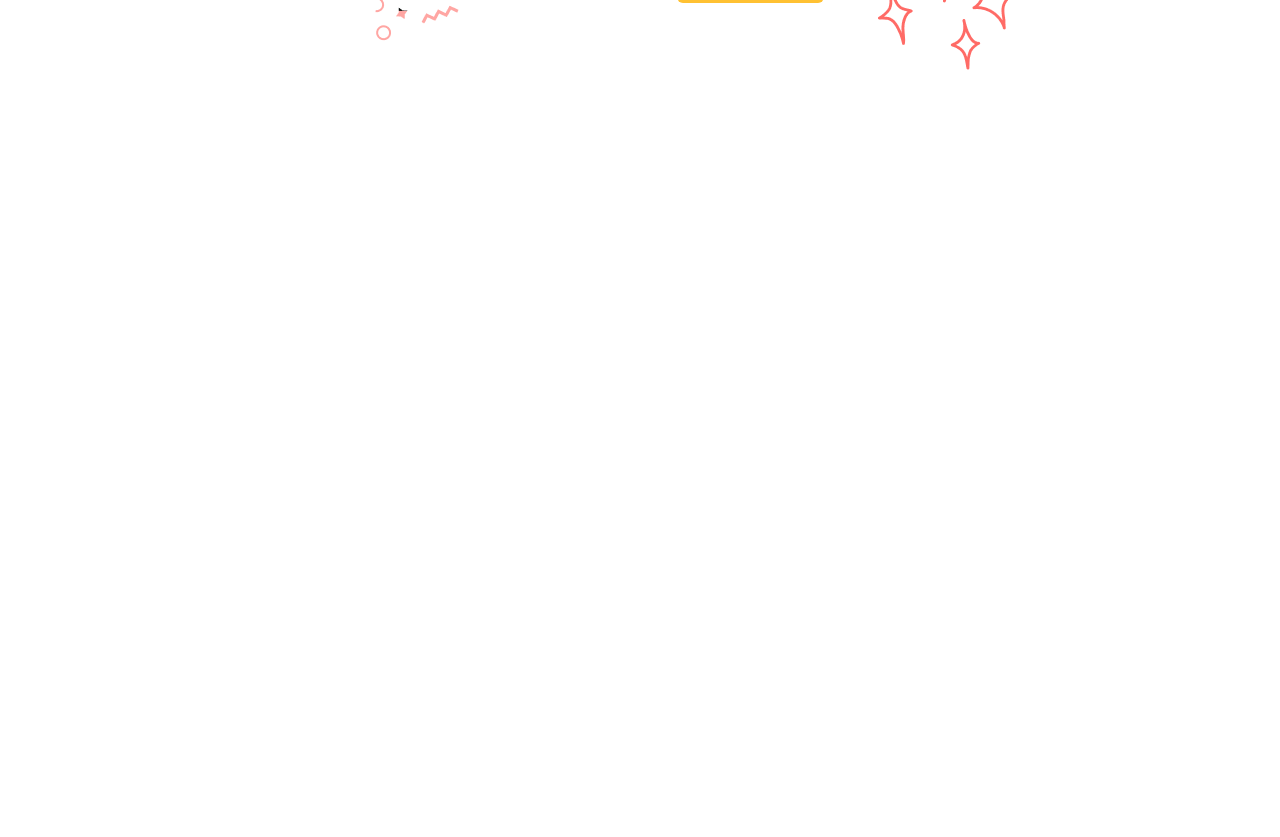
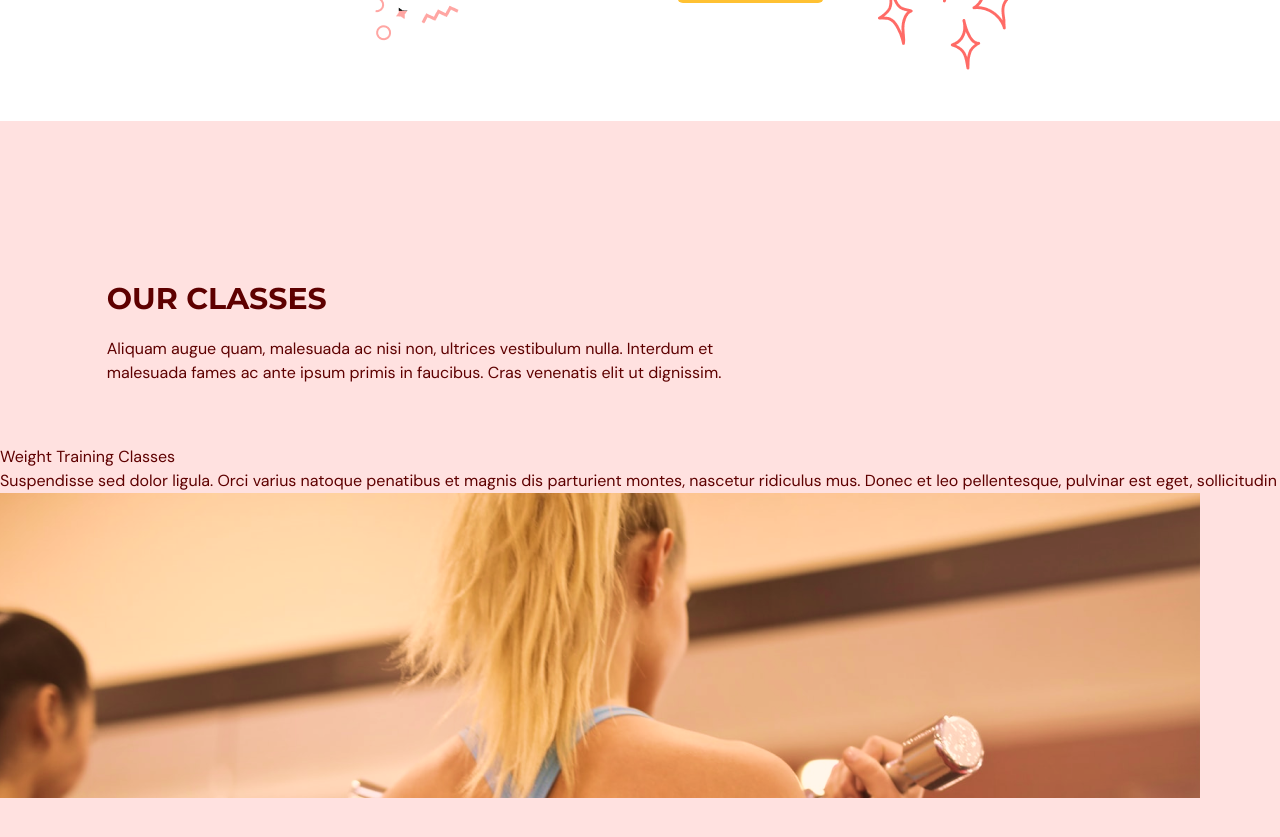
Before and after one commit to Nievescs20/Fitness-TS, a React (Vite) app: page / in a window 1280 px wide. Shown: the part 2100-2937 px from the top of the page. Before the commit the page ends 2221 px from the top, so only its background shows below. Built offline with nearby package versions, Linux system fonts and the light colour scheme.

Commit message:
created OurClasses component, added data to data.tsx for classes, create ClassObject inreface

```diff
--- a/src/App.tsx
+++ b/src/App.tsx
@@ -1,8 +1,9 @@
 import Navbar from "@/scenes/navbar";
 import { useEffect, useState } from "react";
 import { SelectedPage } from "@/shared/types";
-import Home from "./scenes/home";
-import Benefits from "./scenes/benefits";
+import Home from "@/scenes/home";
+import Benefits from "@/scenes/benefits";
+import OurClasses from "@/scenes/ourClasses";
 
 function App() {
   const [selectedPage, setSelectedPage] = useState<SelectedPage>(
@@ -33,6 +34,7 @@ function App() {
       />
       <Home setSelectedPage={setSelectedPage} />
       <Benefits setSelectedPage={setSelectedPage} />
+      <OurClasses setSelectedPage={setSelectedPage} />
     </div>
   );
 }
--- a/src/data.tsx
+++ b/src/data.tsx
@@ -1,11 +1,18 @@
-import { BenefitObject } from "./shared/types";
+import { BenefitObject, ClassObject } from "./shared/types";
+
+import img1 from "@/assets/image1.png";
+import img2 from "@/assets/image2.png";
+import img3 from "@/assets/image3.png";
+import img4 from "@/assets/image4.png";
+import img5 from "@/assets/image5.png";
+import img6 from "@/assets/image6.png";
 import {
   HomeModernIcon,
   UserGroupIcon,
   AcademicCapIcon,
 } from "@heroicons/react/24/solid";
 
-const benefits: BenefitObject[] = [
+export const benefits: BenefitObject[] = [
   {
     icon: <HomeModernIcon className="h-6 w-6" />,
     title: "State of the Art Facilities",
@@ -26,4 +33,37 @@ const benefits: BenefitObject[] = [
   },
 ];
 
-export default benefits;
+export const classes: ClassObject[] = [
+  {
+    name: "Weight Training Classes",
+    description:
+      "Suspendisse sed dolor ligula. Orci varius natoque penatibus et magnis dis parturient montes, nascetur ridiculus mus. Donec et leo pellentesque, pulvinar est eget, sollicitudin odio.",
+    image: img1,
+  },
+  {
+    name: "Yoga Classes",
+    description:
+      "Suspendisse sed dolor ligula. Orci varius natoque penatibus et magnis dis parturient montes, nascetur ridiculus mus. Donec et leo pellentesque, pulvinar est eget, sollicitudin odio.",
+    image: img2,
+  },
+  {
+    name: "Ab Core Classes",
+    description:
+      "Suspendisse sed dolor ligula. Orci varius natoque penatibus et magnis dis parturient montes, nascetur ridiculus mus. Donec et leo pellentesque, pulvinar est eget, sollicitudin odio.",
+    image: img3,
+  },
+  {
+    name: "Adventure Classes",
+    image: img4,
+  },
+  {
+    name: "Fitness Classes",
+    description:
+      "Suspendisse sed dolor ligula. Orci varius natoque penatibus et magnis dis parturient montes, nascetur ridiculus mus. Donec et leo pellentesque, pulvinar est eget, sollicitudin odio.",
+    image: img5,
+  },
+  {
+    name: "Training Classes",
+    image: img6,
+  },
+];
--- a/src/scenes/benefits/index.tsx
+++ b/src/scenes/benefits/index.tsx
@@ -2,7 +2,7 @@ import React from "react";
 import { BenefitObject, SelectedPage } from "@/shared/types";
 import { motion } from "framer-motion";
 import HText from "@/shared/HText";
-import benefits from "@/data";
+import { benefits } from "@/data";
 import Benefit from "./Benefit";
 import ActionButton from "@/shared/ActionButton";
 import BenefitsPageGraphic from "@/assets/BenefitsPageGraphic.png";
--- /dev/null
+++ b/src/scenes/ourClasses/Class.tsx
@@ -0,0 +1,19 @@
+import React from "react";
+
+type Props = {
+  name: string;
+  description?: string;
+  image: string;
+};
+
+function Class({ name, description, image }: Props) {
+  return (
+    <div>
+      <div>{name}</div>
+      <div>{description}</div>
+      <img alt="Training-Class-Graphic" src={image} />
+    </div>
+  );
+}
+
+export default Class;
--- /dev/null
+++ b/src/scenes/ourClasses/index.tsx
@@ -0,0 +1,56 @@
+import React from "react";
+import { motion } from "framer-motion";
+import { SelectedPage, ClassObject } from "@/shared/types";
+import { classes } from "@/data";
+import HText from "@/shared/HText";
+import Class from "./Class";
+
+type Props = {
+  setSelectedPage: (value: SelectedPage) => void;
+};
+
+const ourClasses = ({ setSelectedPage }: Props) => {
+  console.log("classes", classes);
+  return (
+    <section id="ourclasses" className="w-full bg-primary-100 py-40">
+      <motion.div
+        onViewportEnter={() => setSelectedPage(SelectedPage.OurClasses)}
+      >
+        <motion.div
+          className="mx-auto w-5/6"
+          initial="hidden"
+          whileInView="visible"
+          viewport={{ once: true, amount: 0.5 }}
+          transition={{ duration: 0.75 }}
+          variants={{
+            hidden: { opacity: 0, x: -50 },
+            visible: { opacity: 1, x: 0 },
+          }}
+        >
+          <div className="md:w-3/5">
+            <HText>OUR CLASSES</HText>
+            <p className="py-5">
+              Aliquam augue quam, malesuada ac nisi non, ultrices vestibulum
+              nulla. Interdum et malesuada fames ac ante ipsum primis in
+              faucibus. Cras venenatis elit ut dignissim.
+            </p>
+          </div>
+        </motion.div>
+        <div className="mt-10 h-[353px] w-full overflow-x-auto overflow-y-hidden">
+          <ul className=" w-[28000px] whitespace-nowrap">
+            {classes.map((item: ClassObject, idx) => (
+              <Class
+                key={`${item.name}-${idx}`}
+                name={item.name}
+                description={item.description}
+                image={item.image}
+              />
+            ))}
+          </ul>
+        </div>
+      </motion.div>
+    </section>
+  );
+};
+
+export default ourClasses;
--- a/src/shared/types.ts
+++ b/src/shared/types.ts
@@ -10,3 +10,9 @@ export interface BenefitObject {
   title: string;
   description: string;
 }
+
+export interface ClassObject {
+  name: string;
+  description?: string;
+  image: string;
+}
```
